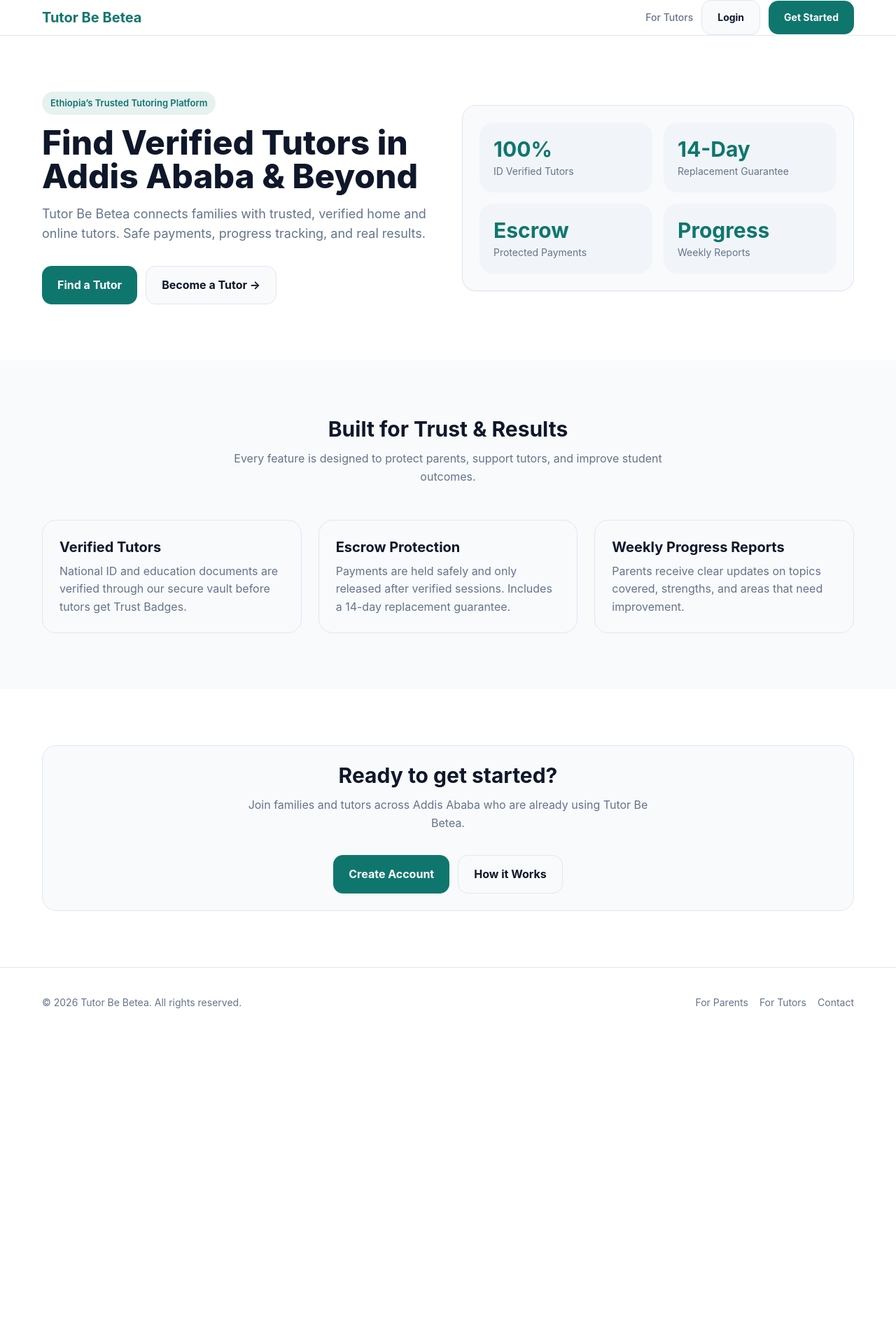
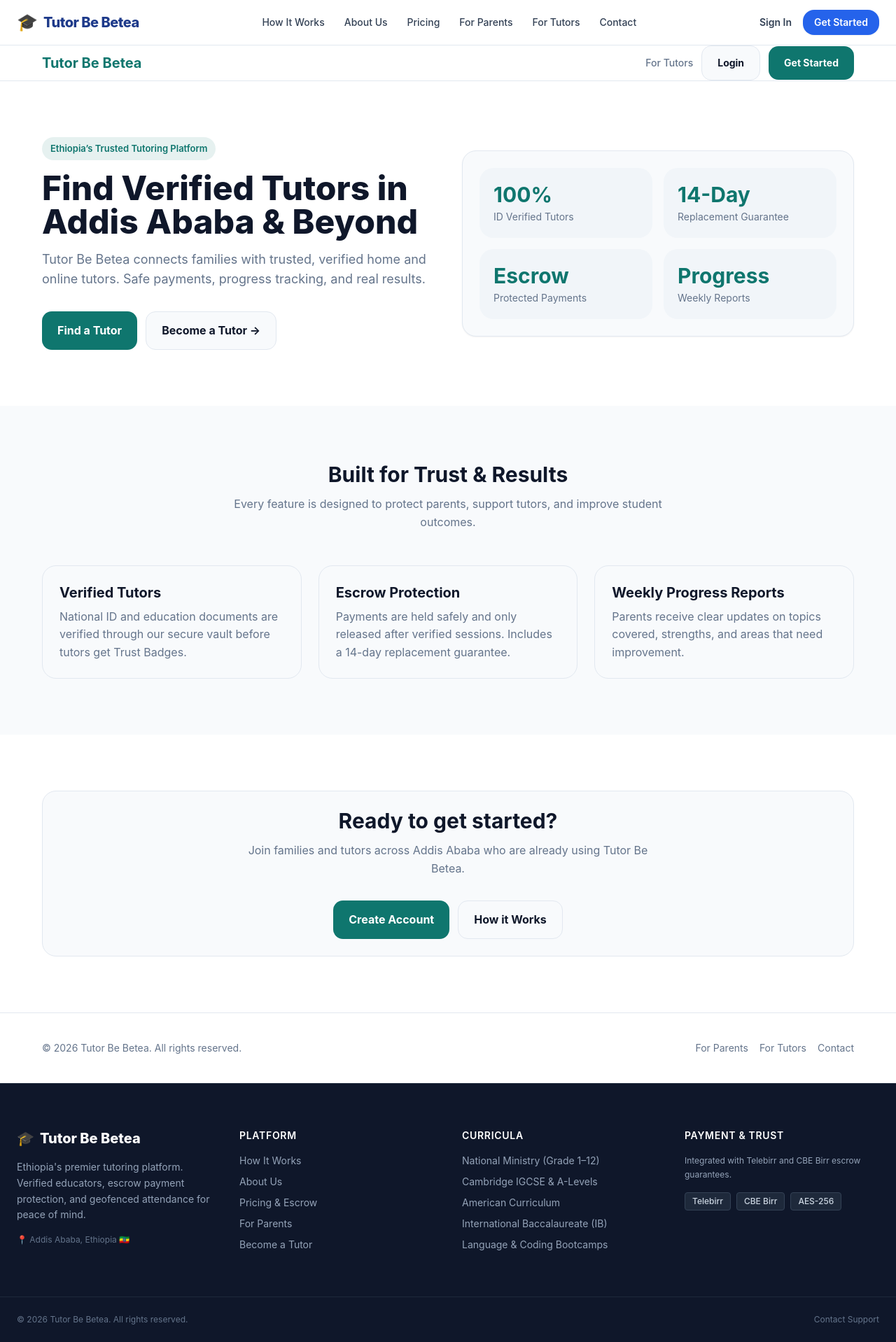
Before and after one commit to Zeordi/tutor-be-betea, a Next.js app in the folder apps/web/: page / in a window 1280 px wide. Shown: the whole page at 70% size. Before the commit the page ends 1483 px from the top, so only its background shows below. Built offline with nearby package versions, Linux system fonts and the light colour scheme.

Commit message:
Create layout.tsx

```diff
--- /dev/null
+++ b/apps/web/app/(marketing)/layout.tsx
@@ -0,0 +1,16 @@
+import { Header } from "@/components/Header";
+import { Footer } from "@/components/Footer";
+
+export default function MarketingLayout({
+  children,
+}: {
+  children: React.ReactNode;
+}) {
+  return (
+    <div className="min-h-screen flex flex-col justify-between">
+      <Header />
+      <main className="flex-1">{children}</main>
+      <Footer />
+    </div>
+  );
+}
```
